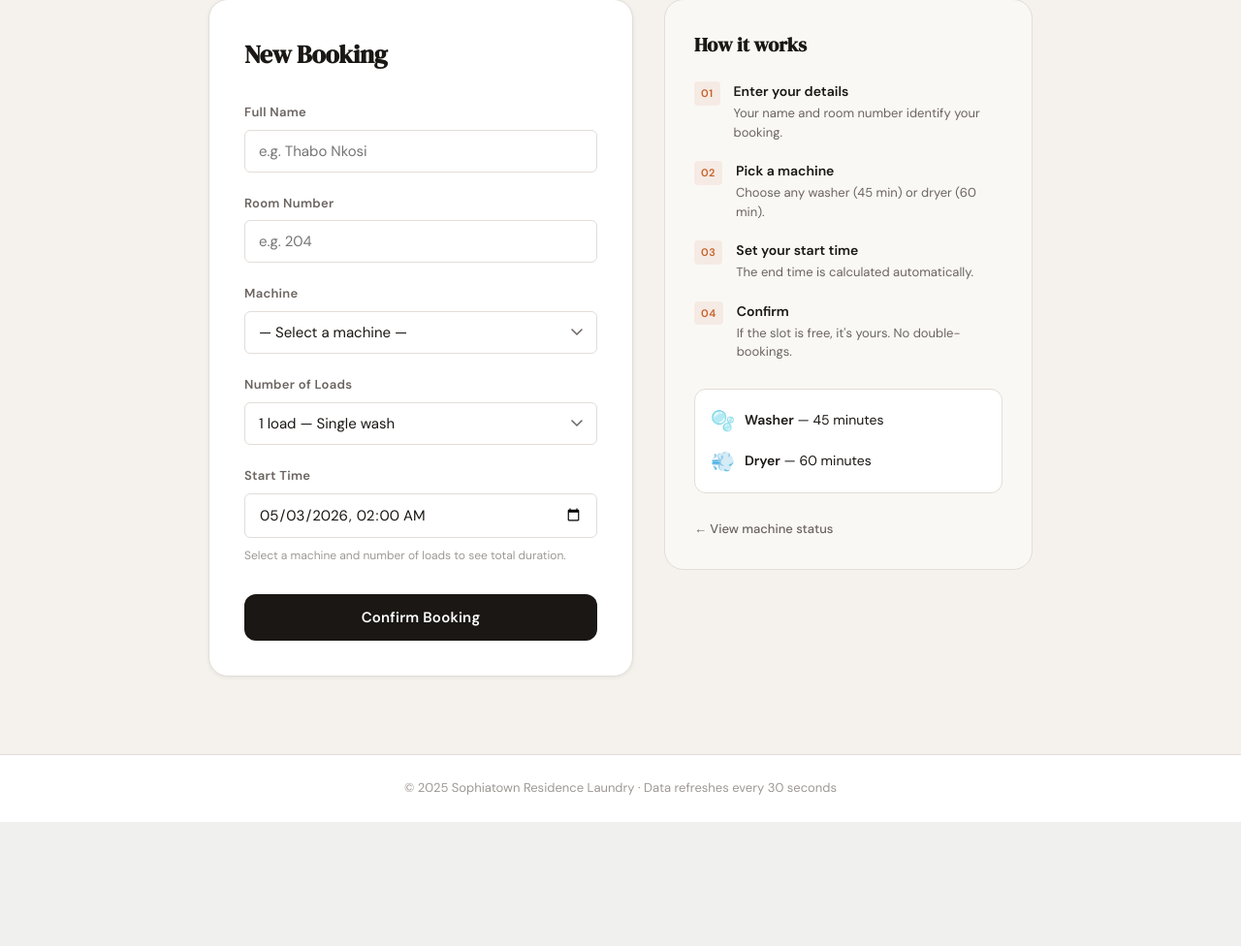
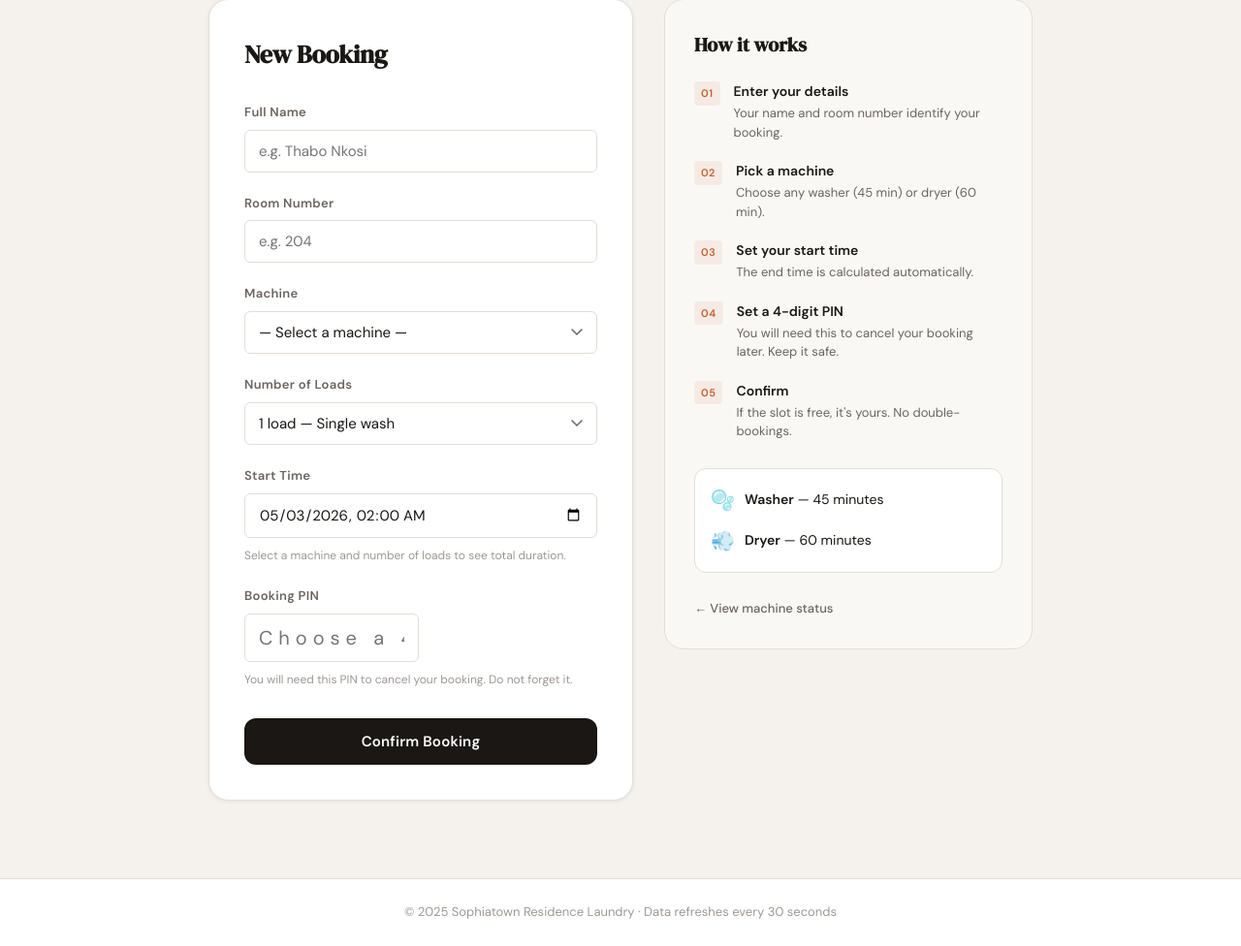
Before and after one commit to sompisiandile06-cloud/laundry-booking-app, a Flask app: page /book in a window 1280 px wide. Shown: the part 300-1276 px from the top of the page at 97% size. Before the commit the page ends 1148 px from the top, so only its background shows below. Run offline with Flask 3, Linux system fonts and the light colour scheme; data that the repository does not hold is empty; parts of the project's set-up code (start-up, migrations or seed data) failed here and were passed over; some libraries are stand-ins or nearby versions.

Commit message:
Add PIN security, logo, machine management and clear history

```diff
--- a/app.py
+++ b/app.py
@@ -14,6 +14,7 @@ import os
 from datetime import datetime, timedelta, timezone
 from functools import wraps
 
+import bcrypt
 import psycopg2
 import psycopg2.extras
 from flask import Flask, request, jsonify, render_template, session, redirect, url_for
@@ -68,7 +69,7 @@ def init_db():
         )
     """)
 
-    # bookings — unchanged from v2
+    # bookings table — pin_hash stores bcrypt hash of the student's 4-digit PIN
     cur.execute("""
         CREATE TABLE IF NOT EXISTS bookings (
             id           SERIAL    PRIMARY KEY,
@@ -78,8 +79,14 @@ def init_db():
             start_time   TIMESTAMP NOT NULL,
             end_time     TIMESTAMP NOT NULL,
             status       TEXT      NOT NULL DEFAULT 'Active'
-                             CHECK(status IN ('Active', 'Completed', 'Cancelled'))
+                             CHECK(status IN ('Active', 'Completed', 'Cancelled')),
+            pin_hash     TEXT      NOT NULL DEFAULT ''
         )
+    """)
+
+    # Add pin_hash column if upgrading from an older version of the schema
+    cur.execute("""
+        ALTER TABLE bookings ADD COLUMN IF NOT EXISTS pin_hash TEXT NOT NULL DEFAULT ''
     """)
 
     # Add is_active column if upgrading from an older version of the schema
@@ -511,7 +518,7 @@ def create_booking():
     expire_old_bookings()
     data = request.get_json()
 
-    required = ["student_name", "room_number", "machine_id", "start_time"]
+    required = ["student_name", "room_number", "machine_id", "start_time", "pin"]
     missing  = [f for f in required if not data.get(f)]
     if missing:
         return jsonify({"error": f"Missing fields: {', '.join(missing)}"}), 400
@@ -519,6 +526,14 @@ def create_booking():
     student_name = data["student_name"].strip()
     room_number  = str(data["room_number"]).strip()
     machine_id   = data["machine_id"]
+
+    # Validate PIN — must be exactly 4 digits
+    pin = str(data["pin"]).strip()
+    if not pin.isdigit() or len(pin) != 4:
+        return jsonify({"error": "PIN must be exactly 4 digits (e.g. 1234)."}), 400
+
+    # Hash the PIN using bcrypt — we never store the plain PIN
+    pin_hash = bcrypt.hashpw(pin.encode("utf-8"), bcrypt.gensalt()).decode("utf-8")
 
     try:
         # Save the student's local time (SA time) directly.
@@ -564,10 +579,10 @@ def create_booking():
     cur  = conn.cursor()
     cur.execute(
         """
-        INSERT INTO bookings (student_name, room_number, machine_id, start_time, end_time, status)
-        VALUES (%s, %s, %s, %s, %s, 'Active') RETURNING id
+        INSERT INTO bookings (student_name, room_number, machine_id, start_time, end_time, status, pin_hash)
+        VALUES (%s, %s, %s, %s, %s, 'Active', %s) RETURNING id
         """,
-        (student_name, room_number, machine_id, start_time, end_time),
+        (student_name, room_number, machine_id, start_time, end_time, pin_hash),
     )
     booking_id = cur.fetchone()["id"]
     conn.commit()
@@ -580,8 +595,135 @@ def create_booking():
         "machine":    machine["name"],
         "start_time": start_time.isoformat(),
         "end_time":   end_time.isoformat(),
+        "note":       "Keep your 4-digit PIN safe — you will need it to cancel this booking.",
     }), 201
 
+
+
+@app.route("/cancel", methods=["POST"])
+def cancel_booking():
+    """
+    POST /cancel
+    Allows a student to cancel their own booking by verifying:
+      - Full name (case-insensitive)
+      - Room number (exact match)
+      - 4-digit PIN (checked against bcrypt hash)
+
+    On success, all subsequent bookings on the same machine are
+    shifted earlier to fill the gap so no time is wasted.
+
+    Expected JSON body:
+        {
+            "booking_id":   5,
+            "student_name": "Thabo Nkosi",
+            "room_number":  "204",
+            "pin":          "7391"
+        }
+    """
+    expire_old_bookings()
+    data = request.get_json()
+
+    required = ["booking_id", "student_name", "room_number", "pin"]
+    missing  = [f for f in required if not str(data.get(f, "")).strip()]
+    if missing:
+        return jsonify({"error": f"Missing fields: {', '.join(missing)}"}), 400
+
+    booking_id   = int(data["booking_id"])
+    student_name = data["student_name"].strip().lower()
+    room_number  = str(data["room_number"]).strip()
+    pin          = str(data["pin"]).strip()
+
+    conn = get_db_connection()
+    cur  = conn.cursor()
+
+    # ---- 1. Find the booking ----
+    cur.execute(
+        """
+        SELECT b.*, m.type AS machine_type
+        FROM   bookings b JOIN machines m ON b.machine_id = m.id
+        WHERE  b.id = %s AND b.status = 'Active'
+        """,
+        (booking_id,),
+    )
+    booking = cur.fetchone()
+
+    if booking is None:
+        cur.close()
+        conn.close()
+        return jsonify({"error": "Booking not found or already cancelled."}), 404
+
+    # ---- 2. Verify name matches (case-insensitive) ----
+    if booking["student_name"].lower() != student_name:
+        cur.close()
+        conn.close()
+        return jsonify({"error": "Name does not match this booking. Please check and try again."}), 403
+
+    # ---- 3. Verify room number matches ----
+    if booking["room_number"] != room_number:
+        cur.close()
+        conn.close()
+        return jsonify({"error": "Room number does not match this booking. Please check and try again."}), 403
+
+    # ---- 4. Verify PIN using bcrypt ----
+    stored_hash = booking["pin_hash"]
+    if not stored_hash:
+        # Old booking created before PIN feature — cannot verify
+        cur.close()
+        conn.close()
+        return jsonify({"error": "This booking has no PIN set. Please ask the admin to cancel it."}), 400
+
+    pin_correct = bcrypt.checkpw(pin.encode("utf-8"), stored_hash.encode("utf-8"))
+    if not pin_correct:
+        cur.close()
+        conn.close()
+        return jsonify({"error": "Incorrect PIN. Please try again."}), 403
+
+    # ---- 5. All checks passed — cancel the booking ----
+    machine_id      = booking["machine_id"]
+    cancelled_start = booking["start_time"]
+
+    cur.execute(
+        "UPDATE bookings SET status = 'Cancelled' WHERE id = %s",
+        (booking_id,),
+    )
+
+    # ---- 6. Shift subsequent bookings forward to close the gap ----
+    cur.execute(
+        """
+        SELECT id, start_time, end_time
+        FROM   bookings
+        WHERE  machine_id = %s AND status = 'Active'
+          AND  start_time >= %s
+        ORDER  BY start_time ASC
+        """,
+        (machine_id, cancelled_start),
+    )
+    subsequent = cur.fetchall()
+
+    next_start = cancelled_start
+    for b in subsequent:
+        b_duration = b["end_time"] - b["start_time"]
+        new_start  = next_start
+        new_end    = new_start + b_duration
+        cur.execute(
+            "UPDATE bookings SET start_time = %s, end_time = %s WHERE id = %s",
+            (new_start, new_end, b["id"]),
+        )
+        next_start = new_end
+
+    conn.commit()
+    cur.close()
+    conn.close()
+
+    shifted_count = len(subsequent)
+    return jsonify({
+        "message": "Your booking has been cancelled successfully.",
+        "note":    (
+            f"{shifted_count} booking(s) were shifted earlier to fill the gap."
+            if shifted_count else
+            "No other bookings needed shifting."
+        ),
+    })
 
 # ---------------------------------------------------------------------------
 # Routes — Admin REST API (all protected by @admin_required)
--- a/requirements.txt
+++ b/requirements.txt
@@ -1,2 +1,3 @@
 flask>=3.0.0
 psycopg2-binary>=2.9.9
+bcrypt>=4.0.0
--- a/static/script.js
+++ b/static/script.js
@@ -270,6 +270,7 @@ async function submitBooking() {
     const machineId   = document.getElementById("machine-select").value;
     const startTime   = document.getElementById("start-time").value;
     const numLoads    = parseInt(document.getElementById("num-loads")?.value || "1", 10);
+    const pin         = document.getElementById("booking-pin")?.value.trim() || "";
 
     const successMsg = document.getElementById("success-msg");
     const errorMsg   = document.getElementById("error-msg");
@@ -279,6 +280,12 @@ async function submitBooking() {
 
     if (!studentName || !roomNumber || !machineId || !startTime) {
         showBookingError("Please fill in all fields before submitting.");
+        return;
+    }
+
+    // Validate PIN — must be exactly 4 digits
+    if (document.getElementById("booking-pin") && (!/^\d{4}$/.test(pin))) {
+        showBookingError("PIN must be exactly 4 digits (e.g. 1234).");
         return;
     }
 
@@ -298,6 +305,7 @@ async function submitBooking() {
                 machine_id:   parseInt(machineId, 10),
                 start_time:   startTime,  // SA local time — stored as-is, compared in SA tz
                 num_loads:    numLoads,   // 1, 2, or 3 — multiplies the cycle duration
+                pin:          pin,        // 4-digit PIN — hashed on the server with bcrypt
             }),
         });
 
@@ -353,6 +361,8 @@ function clearForm() {
     document.getElementById("machine-select").value  = "";
     const loadsEl = document.getElementById("num-loads");
     if (loadsEl) loadsEl.value = "1";
+    const pinEl = document.getElementById("booking-pin");
+    if (pinEl) pinEl.value = "";
     initDateTimePicker();
     updateDurationHint();
 }
@@ -374,6 +384,7 @@ function openCancelModal(bookingId, studentName, roomNumber, machineName) {
     document.getElementById("cancel-machine-name").textContent = machineName;
     document.getElementById("cancel-name-input").value         = "";
     document.getElementById("cancel-room-input").value         = "";
+    document.getElementById("cancel-pin-input").value          = "";
     document.getElementById("cancel-feedback").textContent     = "";
     document.getElementById("cancel-feedback").className       = "cancel-feedback";
 
@@ -392,11 +403,18 @@ function closeCancelModal() {
 async function confirmCancel() {
     const nameInput = document.getElementById("cancel-name-input").value.trim();
     const roomInput = document.getElementById("cancel-room-input").value.trim();
+    const pinInput  = document.getElementById("cancel-pin-input").value.trim();
     const feedback  = document.getElementById("cancel-feedback");
     const confirmBtn = document.getElementById("cancel-confirm-btn");
 
-    if (!nameInput || !roomInput) {
-        feedback.textContent = "Please enter your name and room number to confirm.";
+    if (!nameInput || !roomInput || !pinInput) {
+        feedback.textContent = "Please fill in your name, room number, and PIN.";
+        feedback.className   = "cancel-feedback cancel-error";
+        return;
+    }
+
+    if (!/^\d{4}$/.test(pinInput)) {
+        feedback.textContent = "PIN must be exactly 4 digits.";
         feedback.className   = "cancel-feedback cancel-error";
         return;
     }
@@ -412,6 +430,7 @@ async function confirmCancel() {
                 booking_id:   cancelTarget.bookingId,
                 student_name: nameInput,
                 room_number:  roomInput,
+                pin:          pinInput,
             }),
         });
 
--- a/templates/book.html
+++ b/templates/book.html
@@ -111,6 +111,24 @@
                         </span>
                     </div>
 
+                    <div class="field-group">
+                        <label class="field-label" for="booking-pin">Booking PIN</label>
+                        <input
+                            type="password"
+                            id="booking-pin"
+                            class="field-input"
+                            placeholder="Choose a 4-digit PIN"
+                            maxlength="4"
+                            inputmode="numeric"
+                            pattern="[0-9]{4}"
+                            autocomplete="off"
+                            style="max-width: 180px; letter-spacing: 6px; font-size: 20px;"
+                        />
+                        <span class="field-hint">
+                            You will need this PIN to cancel your booking. Do not forget it.
+                        </span>
+                    </div>
+
                     <button id="submit-btn" class="submit-btn" onclick="submitBooking()">
                         <span id="btn-label">Confirm Booking</span>
                         <span id="btn-spinner" class="btn-spinner hidden">⟳</span>
@@ -147,6 +165,13 @@
                     <li>
                         <span class="step-num">04</span>
                         <div>
+                            <strong>Set a 4-digit PIN</strong>
+                            <p>You will need this to cancel your booking later. Keep it safe.</p>
+                        </div>
+                    </li>
+                    <li>
+                        <span class="step-num">05</span>
+                        <div>
                             <strong>Confirm</strong>
                             <p>If the slot is free, it's yours. No double-bookings.</p>
                         </div>
```
Also changed, not shown: templates/index.html (+14 -0 lines).
